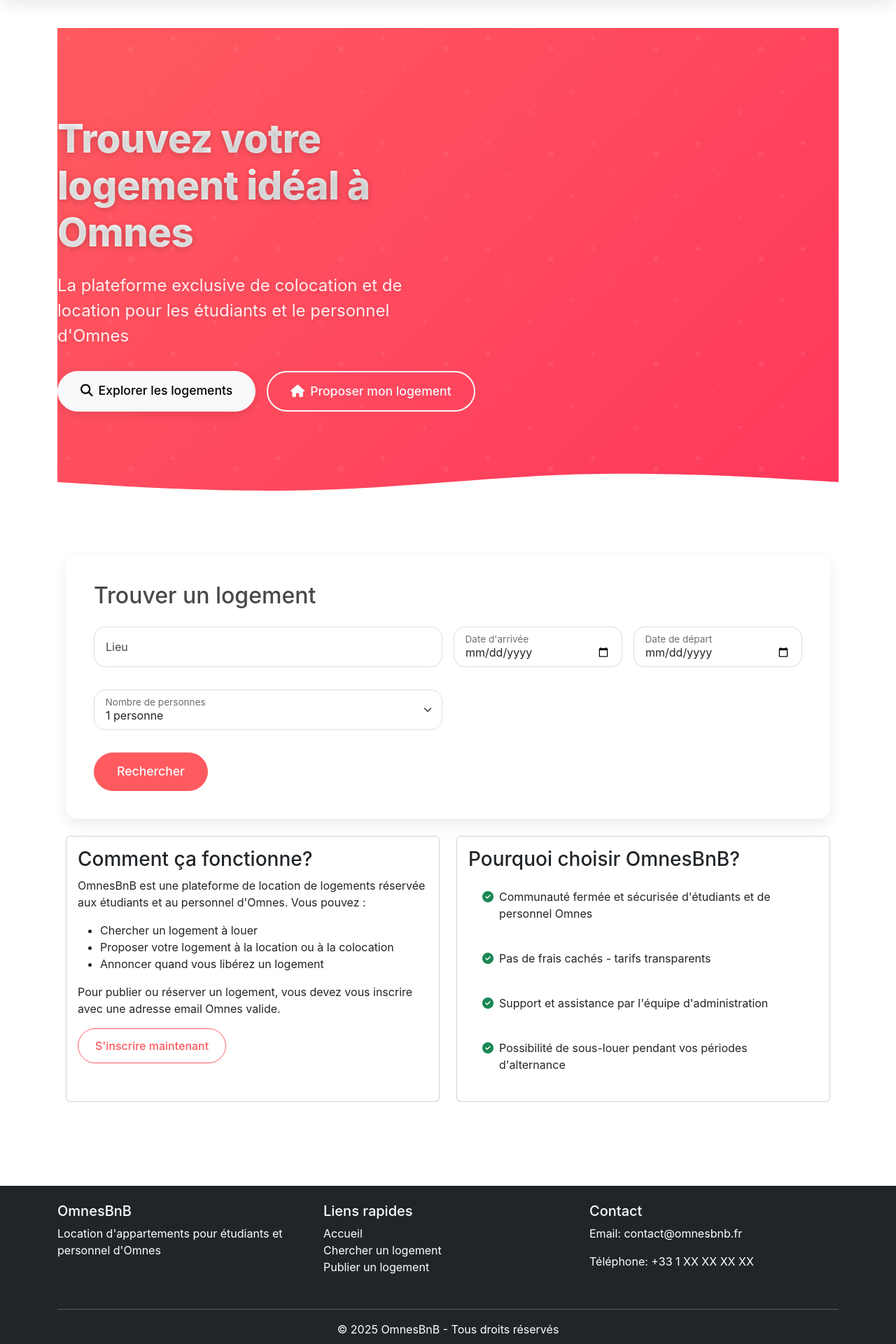
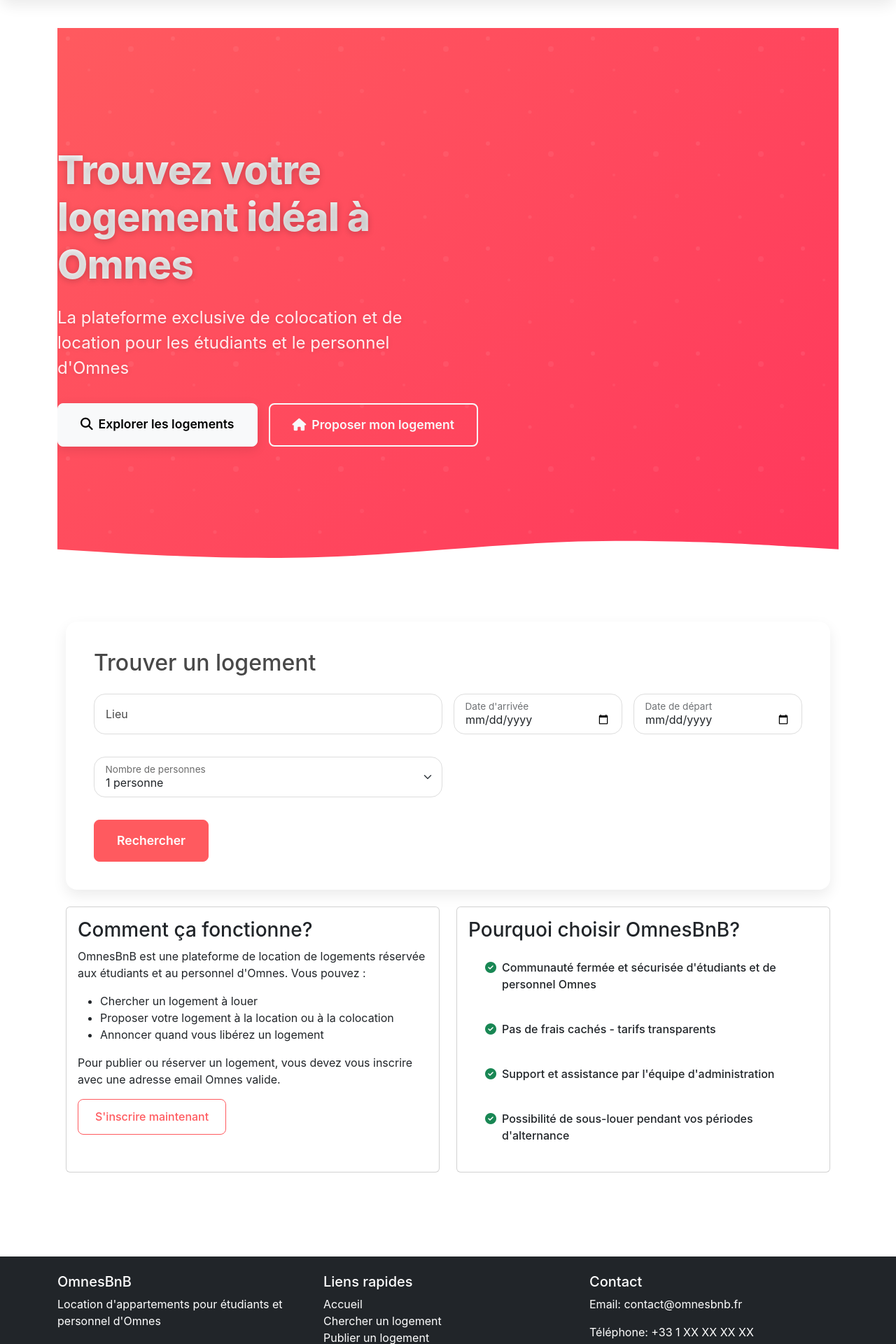
Before and after one commit to JeremyGnt/OmnesBnb, a PHP site: page / in a window 1280 px wide. Shown: the part 89-2009 px from the top of the page at 70% size. Run offline with PHP 8.4, Linux system fonts and the light colour scheme; data that the repository does not hold is empty.

Commit message:
améliorqtion de  l'apparence du profil et des boutons

```diff
--- a/css/style.css
+++ b/css/style.css
@@ -516,3 +516,110 @@ body {
     padding: 2.5rem;
     margin-bottom: 2.5rem;
 }
+
+.profile-header {
+    padding: 2rem;
+    background-color: white;
+    border-radius: var(--border-radius);
+    box-shadow: var(--box-shadow);
+    margin-bottom: 2rem;
+    text-align: center;
+}
+
+.profile-avatar {
+    width: 120px;
+    height: 120px;
+    border-radius: 50%;
+    object-fit: cover;
+    border: 3px solid #fff;
+    box-shadow: 0 4px 12px rgba(0, 0, 0, 0.1);
+    margin-bottom: 1rem;
+    transition: transform 0.3s ease;
+}
+
+.profile-avatar:hover {
+    transform: scale(1.05);
+}
+
+.profile-header h4 {
+    font-weight: 700;
+    margin-bottom: 0.5rem;
+}
+
+.list-group {
+    border-radius: var(--border-radius);
+    overflow: hidden;
+}
+
+.list-group-item {
+    border: none;
+    padding: 1rem 1.5rem;
+    font-weight: 500;
+}
+
+.list-group-item.active {
+    background-color: var(--primary-color);
+    border-color: var(--primary-color);
+}
+
+.btn {
+    padding: 0.8rem 1.5rem;
+    border-radius: 8px;
+    font-weight: 500;
+    transition: all 0.3s ease;
+}
+
+.btn-primary {
+    background-color: var(--primary-color);
+    border-color: var(--primary-color);
+    color: white;
+}
+
+.btn-primary:hover, .btn-primary:focus {
+    background-color: #E53F47;
+    border-color: #E53F47;
+    transform: translateY(-2px);
+    box-shadow: 0 4px 12px rgba(255, 90, 95, 0.3);
+}
+
+.btn-outline-primary {
+    color: var(--primary-color);
+    border-color: var(--primary-color);
+}
+
+.btn-outline-primary:hover {
+    background-color: var(--primary-color);
+    border-color: var(--primary-color);
+    transform: translateY(-2px);
+}
+
+.btn-lg {
+    font-size: 1.1rem;
+    font-weight: 600;
+    padding: 1rem 2rem;
+}
+
+footer {
+    margin-top: auto;
+}
+
+@media (min-width: 768px) {
+    .property-image {
+        height: 250px;
+    }
+
+    .profile-avatar {
+        width: 150px;
+        height: 150px;
+    }
+}
+
+@media (min-width: 992px) {
+    .hero-section {
+        padding: 3rem 0;
+    }
+
+    .property-card {
+        margin-bottom: 2rem;
+    }
+}
```
